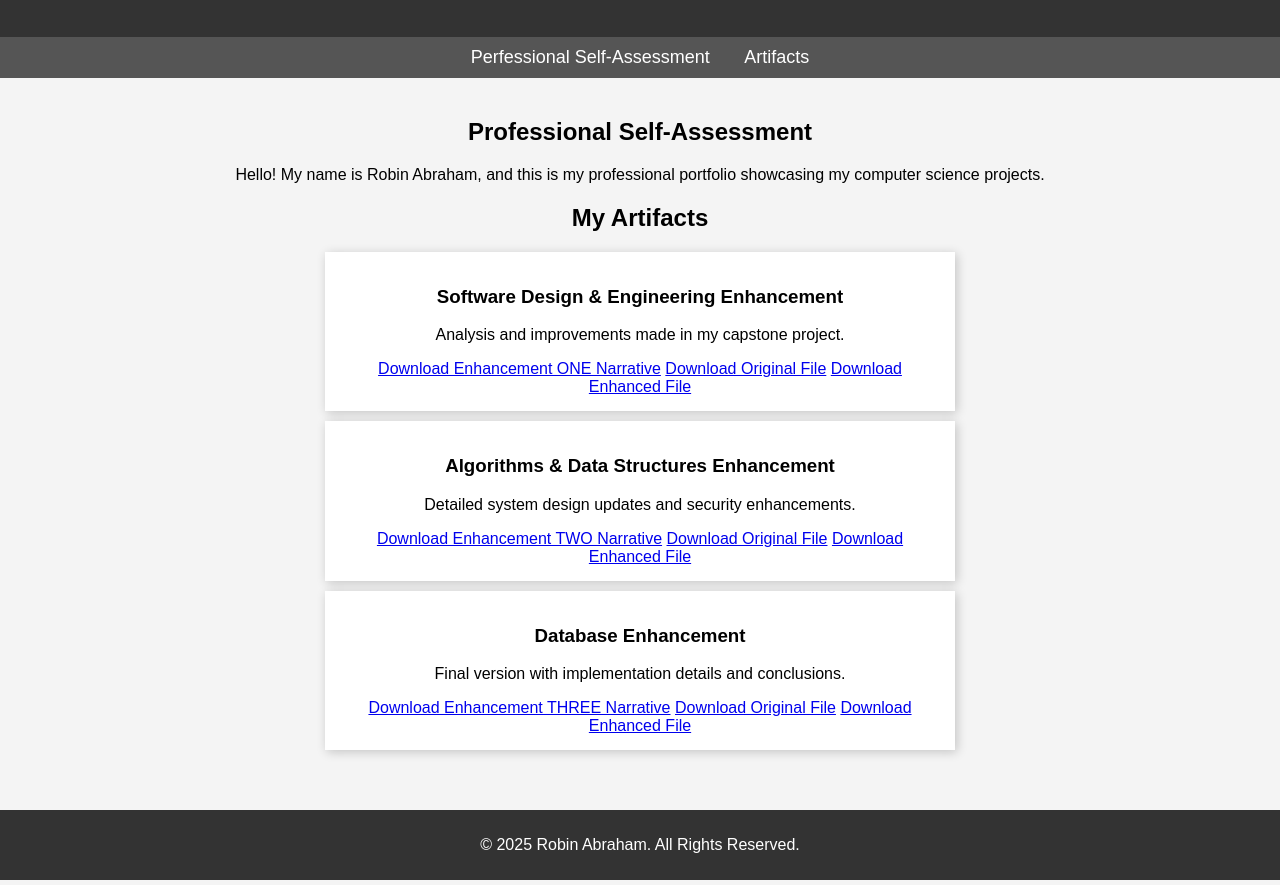
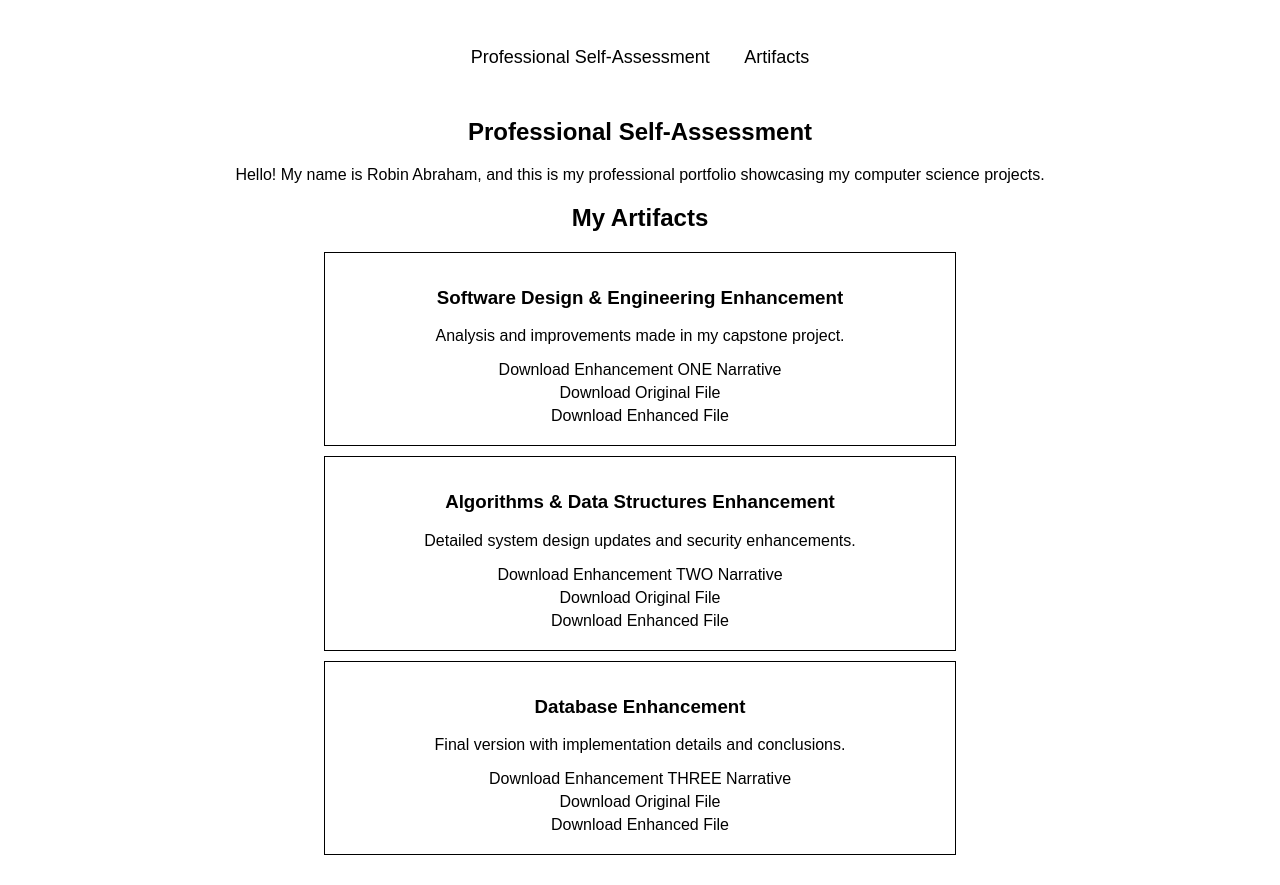
Before and after one commit to rabraham920/rabraham920.github.io, a plain HTML site: page index.html in a window 1280 px wide. Shown: the part 122-1007 px from the top of the page. Drawn offline with Linux system fonts and the light colour scheme.

Commit message:
Update index.html

```diff
--- a/index.html
+++ b/index.html
@@ -9,41 +9,41 @@
             font-family: Arial, sans-serif;
             margin: 0;
             padding: 0;
-            background-color: #f4f4f4;
+            background-color: white;
             text-align: center;
         }
         header {
-            background-color: #333;
-            color: white;
             padding: 20px;
             font-size: 24px;
         }
         nav {
-            background: #555;
             padding: 10px;
         }
         nav a {
-            color: white;
             margin: 15px;
             text-decoration: none;
             font-size: 18px;
+            color: black;
         }
         .container {
             padding: 20px;
         }
         .artifact {
-            background: white;
+            background: none;
             padding: 15px;
             margin: 10px auto;
             width: 80%;
             max-width: 600px;
-            box-shadow: 2px 2px 10px rgba(0, 0, 0, 0.2);
+            border: 1px solid black;
         }
-        footer {
-            margin-top: 30px;
-            padding: 10px;
-            background-color: #333;
-            color: white;
+        .artifact a {
+            display: block;
+            margin: 5px 0;
+            text-decoration: none;
+            color: black;
+        }
+        .artifact a:hover {
+            text-decoration: underline;
         }
     </style>
 </head>
@@ -54,7 +54,7 @@
 </header>
 
 <nav>
-    <a href="#about">Perfessional Self-Assessment</a>
+    <a href="#about">Professional Self-Assessment</a>
     <a href="#artifacts">Artifacts</a>
 </nav>
 
@@ -70,11 +70,9 @@
         <div class="artifact">
             <h3>Software Design & Engineering Enhancement</h3>
             <p>Analysis and improvements made in my capstone project.</p>
-            <div>
-                <a href="CS499_ModTHREE_MilestoneTWONarrative_RA.docx" download>Download Enhancement ONE Narrative</a>
-                <a href="WeightTrackingApp_Original.zip" download>Download Original File</a>
-                <a href="WeightTrackingApp_ModThreeFinal_MilestoneTWO_RobinAbraham.zip" download>Download Enhanced File</a>
-            </div>
+            <a href="CS499_ModTHREE_MilestoneTWONarrative_RA.docx" download>Download Enhancement ONE Narrative</a>
+            <a href="WeightTrackingApp_Original.zip" download>Download Original File</a>
+            <a href="WeightTrackingApp_ModThreeFinal_MilestoneTWO_RobinAbraham.zip" download>Download Enhanced File</a>
         </div>
 
         <div class="artifact">
@@ -83,7 +81,6 @@
             <a href="CS499_ModFOUR_MilestoneTHREENarrative_RA.docx" download>Download Enhancement TWO Narrative</a>
             <a href="2.3 Vector Sorting.zip" download>Download Original File</a>
             <a href="CS499_ModFOUR_MilestoneTHREE_VectorSorting.zip" download>Download Enhanced File</a>
-
         </div>
 
         <div class="artifact">
@@ -96,9 +93,5 @@
     </section>
 </div>
 
-<footer>
-    <p>&copy; 2025 Robin Abraham. All Rights Reserved.</p>
-</footer>
-
 </body>
 </html>
```
